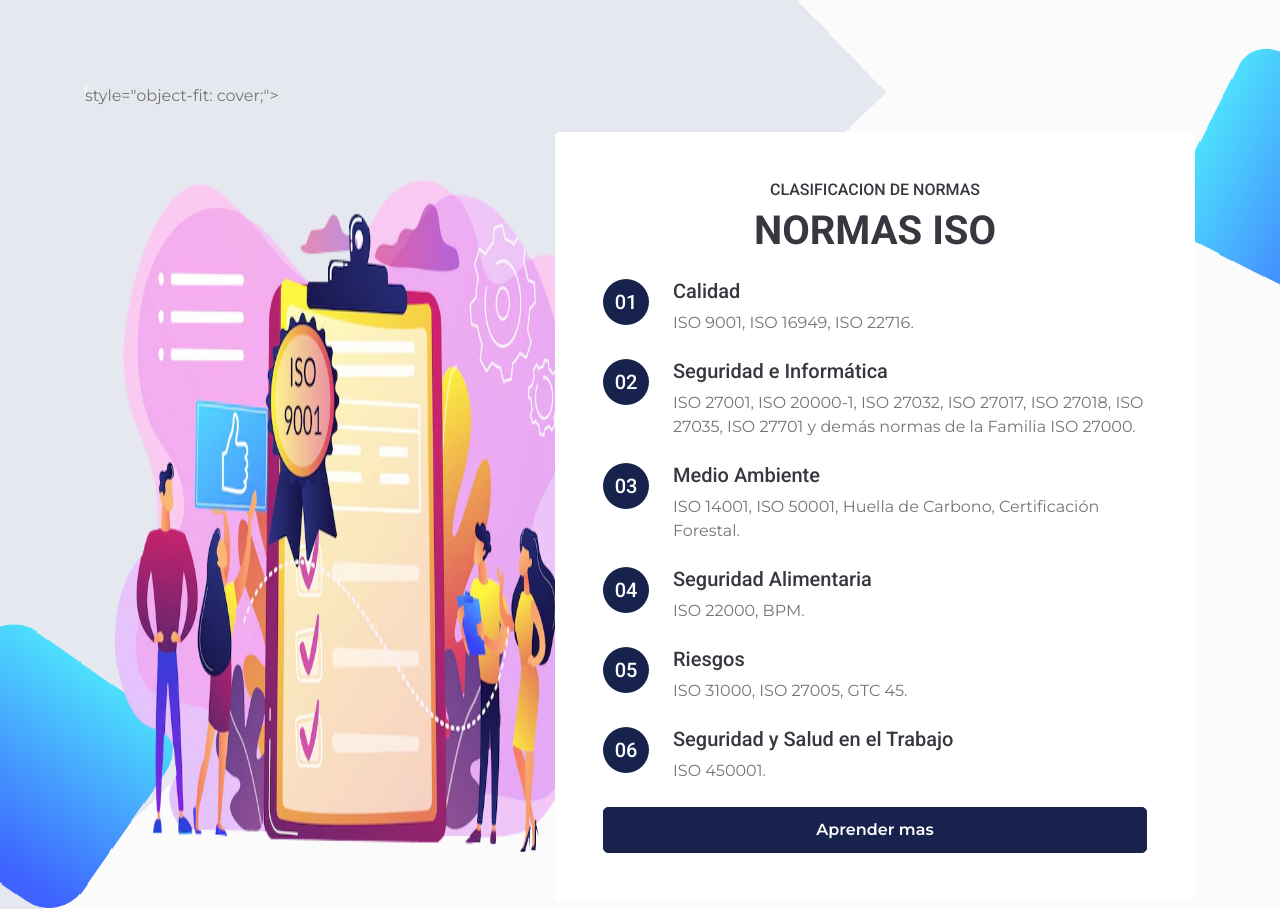
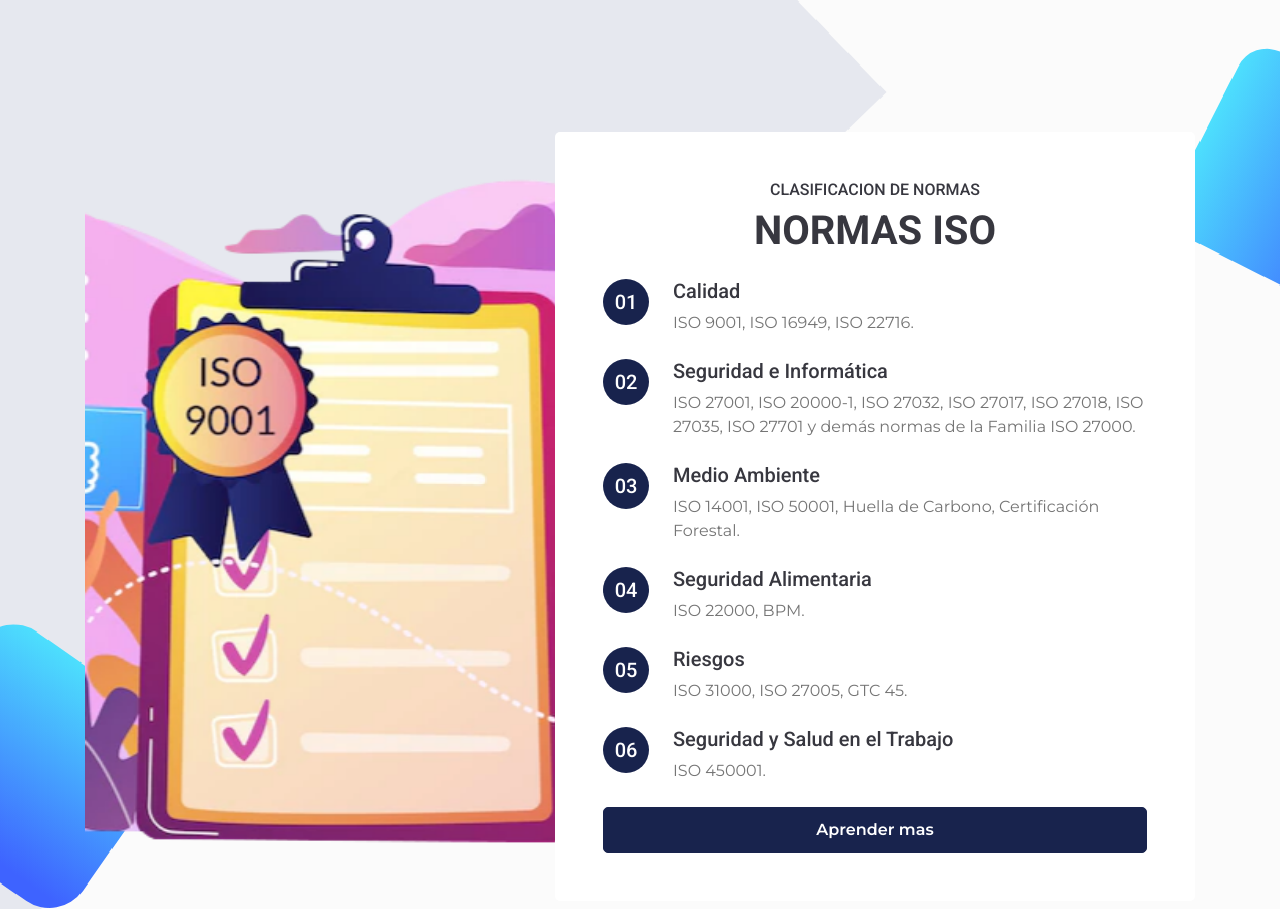
Before and after one commit to jorgeluissanchez/innovinc, a plain HTML site: page index.html in a window 1280 px wide. Shown: the part 2503-3412 px from the top of the page. Drawn offline with nearby package versions, Linux system fonts and the light colour scheme.

Commit message:
traduccion y seo +8

```diff
--- a/index.html
+++ b/index.html
@@ -309,8 +309,8 @@
                 <div class="col-lg-6" style="min-height: 500px;">
                     <div class="position-relative h-100 rounded overflow-hidden">
                         <img class="position-absolute animate__animated animate__fadeInUp w-100 h-100" src="img/iso.png"
-                            alt="ISO 9001, NTC GP1000, BS 25999, ISO 22301, ISO 31000 E ISO 27001">
-                        style="object-fit: cover;">
+                            alt="ISO 9001, NTC GP1000, BS 25999, ISO 22301, ISO 31000 E ISO 27001"
+                            style="object-fit: cover;">
                     </div>
                 </div>
                 <div class="col-lg-6 pt-5 pb-lg-5">
```
